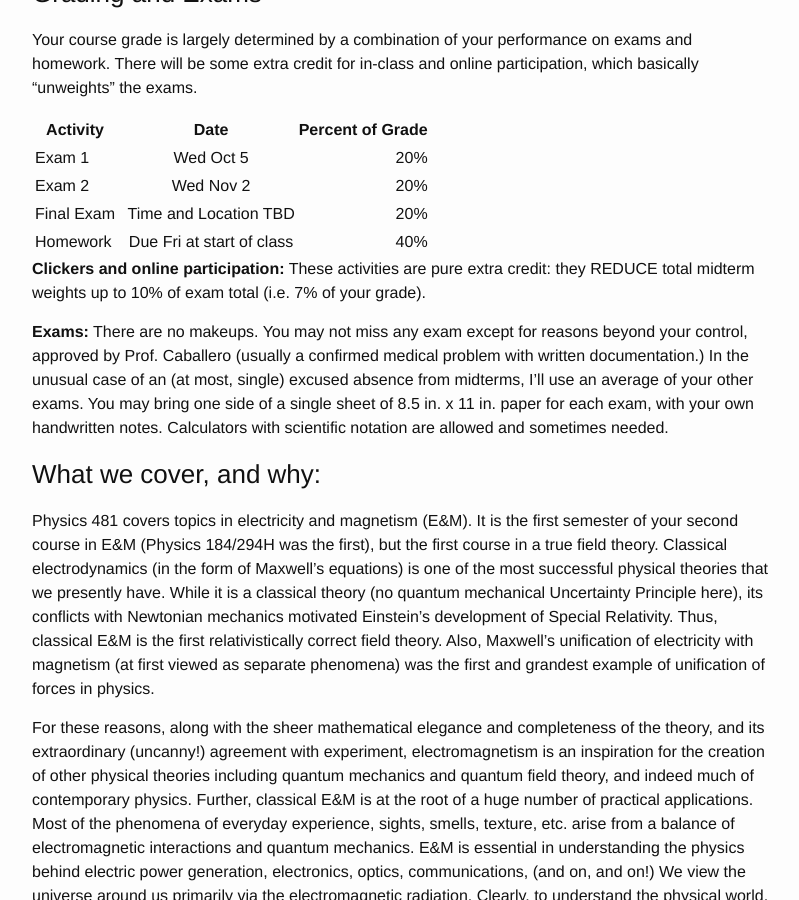
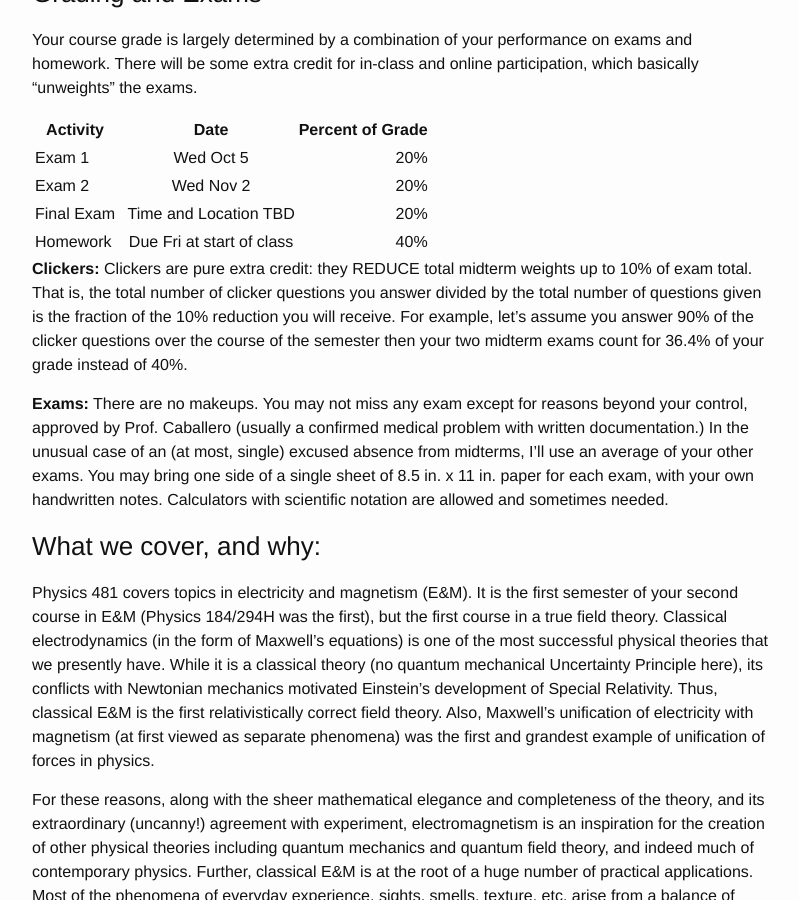
Before and after one commit to dannycab/phy481msu, a Jekyll site: the page built from index.md, in a window 1280 px wide and 900 px high, scrolled down 2467 px. Shown: the whole window, without its empty margins (238-1037 px from the left). Built offline with Jekyll 4.4.1, drawn with Linux system fonts in a browser that asks for light colours.

Commit message:
made clear the clicker question

```diff
--- a/index.md
+++ b/index.md
@@ -139,9 +139,7 @@ in-class and online participation, which basically "unweights" the exams.
 | Homework   |   | Due Fri at start of class |              40% |
 
 
-**Clickers and online participation:** These activities are pure extra
-credit: they REDUCE total midterm weights up to 10% of exam total (i.e.
-7% of your grade).
+**Clickers:** Clickers are pure extra credit: they REDUCE total midterm weights up to 10% of exam total. That is, the total number of clicker questions you answer divided by the total number of questions given is the fraction of the 10% reduction you will receive. For example, let's assume you answer 90% of the clicker questions over the course of the semester then your two midterm exams count for 36.4% of your grade instead of 40%.
 
 **Exams:** There are no makeups. You may not miss any exam except for
 reasons beyond your control, approved by Prof. Caballero (usually a
```
